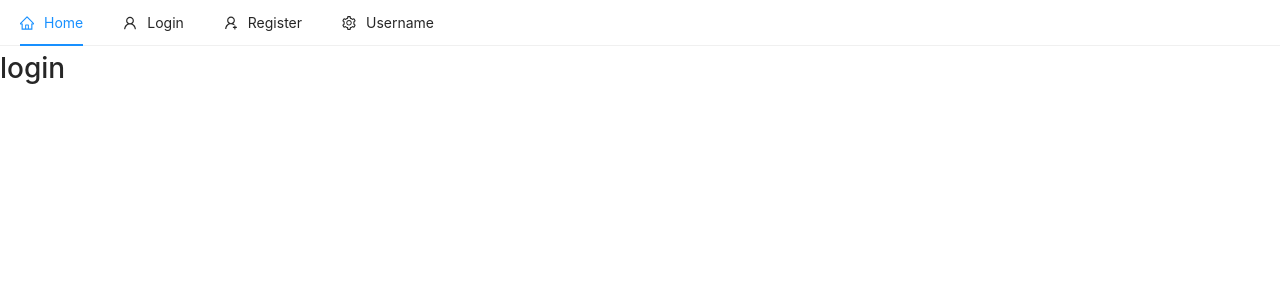
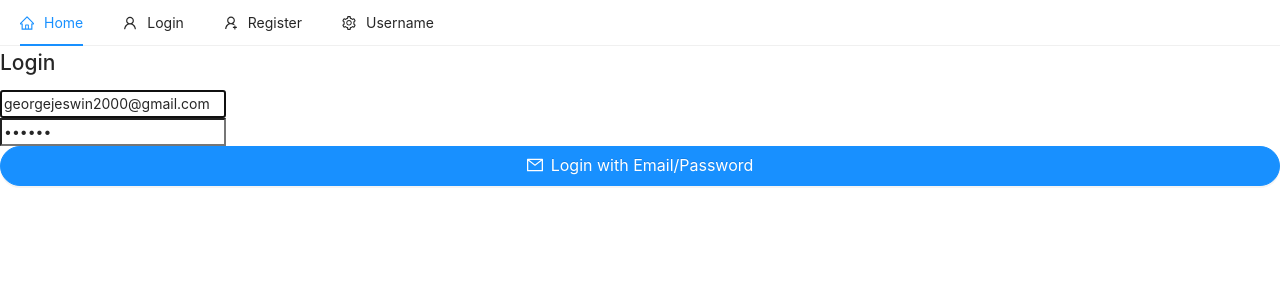
Before and after one commit to georgejeswin/ecommerce-MERN, a React (Create React App) app in the folder client/: page /login in a window 1280 px wide. Shown: the top 300 px of the page. Built offline with nearby package versions, Linux system fonts and the light colour scheme; no server answers.

Commit message:
sign in with email and password completed

```diff
--- a/client/src/pages/auth/Login.js
+++ b/client/src/pages/auth/Login.js
@@ -1,9 +1,82 @@
-import React from "react";
+import React, { useState } from "react";
+import { auth } from "../../firebase";
+import { toast } from "react-toastify";
+import { Button } from "antd";
+import { MailOutlined } from "@ant-design/icons";
+import { useDispatch } from "react-redux";
 
-const Login = () => {
+const Login = ({ history }) => {
+  const [email, setEmail] = useState("georgejeswin2000@gmail.com");
+  const [password, setPassword] = useState("123456");
+  const [loading, setLoading] = useState(false);
+  const dispatch = useDispatch();
+
+  const handleSubmit = async (e) => {
+    e.preventDefault();
+    setLoading(true);
+    try {
+      const result = await auth.signInWithEmailAndPassword(email, password);
+      // console.log(result);
+      const { user } = result;
+      const idTokenResult = await user.getIdTokenResult();
+
+      dispatch({
+        type: "LOGGEED_IN_USER",
+        payload: {
+          email: user.email,
+          token: idTokenResult.token,
+        },
+      });
+      history.push("/");
+    } catch (error) {
+      setLoading(false);
+      console.log(error);
+      toast.error(error.message);
+    }
+  };
+
+  const loginForm = () => (
+    <form onSubmit={handleSubmit}>
+      <input
+        type="email"
+        required
+        className="form-control"
+        autoFocus
+        value={email}
+        placeholder="Enter your Email"
+        onChange={(e) => setEmail(e.target.value)}
+      />{" "}
+      <br />
+      <input
+        type="password"
+        className="form-control"
+        value={password}
+        placeholder="Enter your Password"
+        onChange={(e) => setPassword(e.target.value)}
+      />{" "}
+      <br />
+      <Button
+        onClick={handleSubmit}
+        type="primary"
+        className="mb-3"
+        block
+        shape="round"
+        icon={<MailOutlined />}
+        size="large"
+        disabled={!email || password.length < 6}
+      >
+        Login with Email/Password
+      </Button>
+    </form>
+  );
   return (
-    <div>
-      <h1>login</h1>
+    <div className="container p-5 col-offset-md-3 ">
+      <div className="row">
+        <div className="col-md-6 col-offset-md-3">
+          <h2>Login</h2>
+          {loginForm()}
+        </div>
+      </div>
     </div>
   );
 };
--- a/client/src/pages/auth/Register.js
+++ b/client/src/pages/auth/Register.js
@@ -32,8 +32,10 @@
         className="form-control"
         autoFocus
         value={email}
+        placeholder="Enter your Email"
         onChange={(e) => setEmail(e.target.value)}
-      />
+      />{" "}
+      <br />
       <button type="submit" className="btn btn-raised">
         Register
       </button>
```
Also changed, not shown: 1 other file (tests, documents, lock files or other folders).
